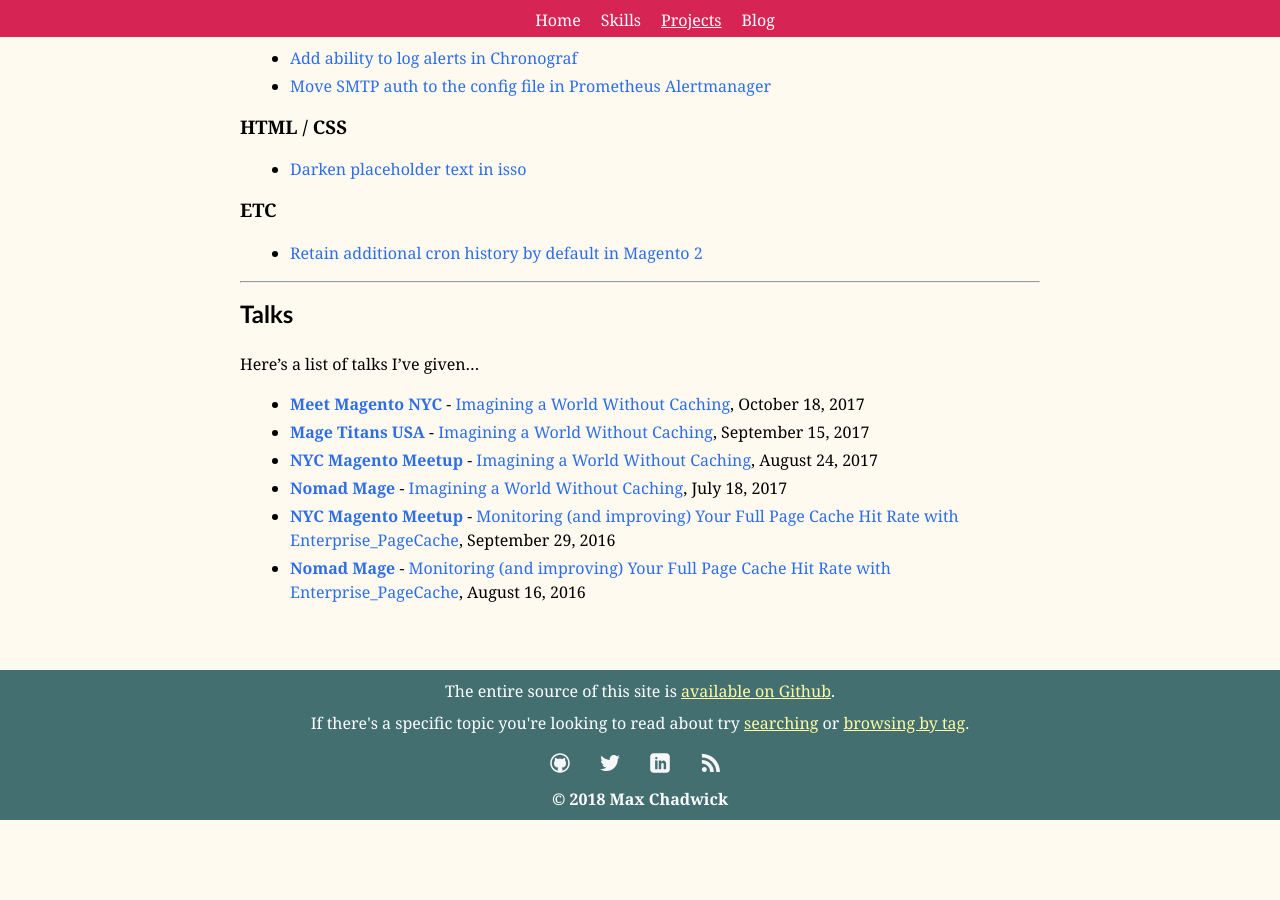
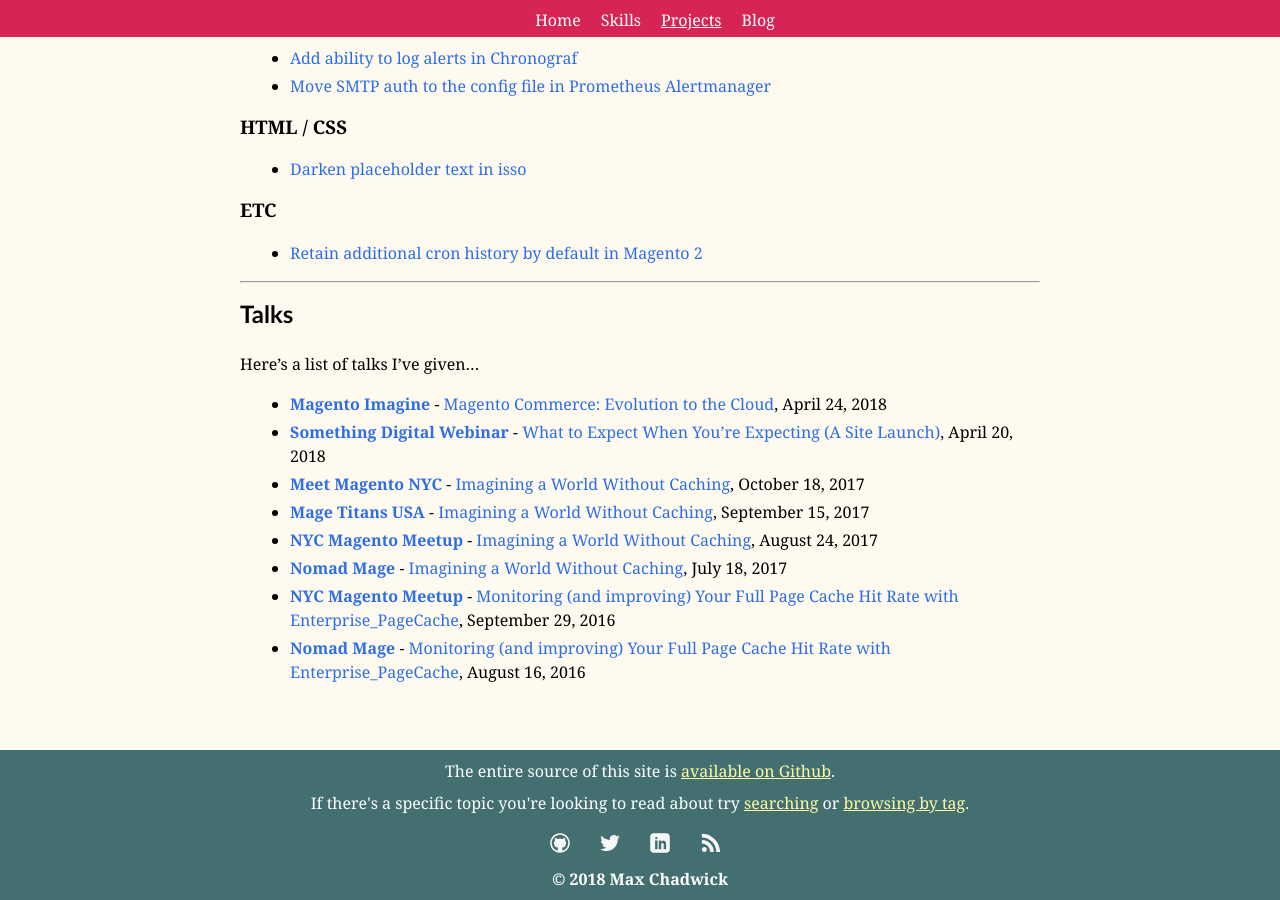
Before and after one commit to mpchadwick/mpchadwick.github.io, a Jekyll site: the page built from projects.md, in a window 1280 px wide and 900 px high, scrolled down 4245 px. Built offline with Jekyll 4.4.1, drawn with Linux system fonts in a browser that asks for light colours; before the commit the page ends 5065 px from its top, so only the background shows below that.

Commit message:
Add additional talks

```diff
--- a/_data/talks.yml
+++ b/_data/talks.yml
@@ -1,3 +1,15 @@
+- event_name: Magento Imagine
+  event_url: https://imagine.magento.com/
+  talk_name: "Magento Commerce: Evolution to the Cloud"
+  talk_url: https://imagine.magento.com/descriptions#day-2-id-515
+  date: April 24, 2018
+
+- event_name: Something Digital Webinar
+  event_url: https://www.somethingdigital.com/blog/what-to-expect-after-your-site-launches/
+  talk_name: What to Expect When You're Expecting (A Site Launch)
+  talk_url: https://www.youtube.com/watch?v=41thCNcsvkY
+  date: April 20, 2018
+
 - event_name: Meet Magento NYC
   event_url: https://meetmagento.nyc/index.html
   talk_name: Imagining a World Without Caching
```
